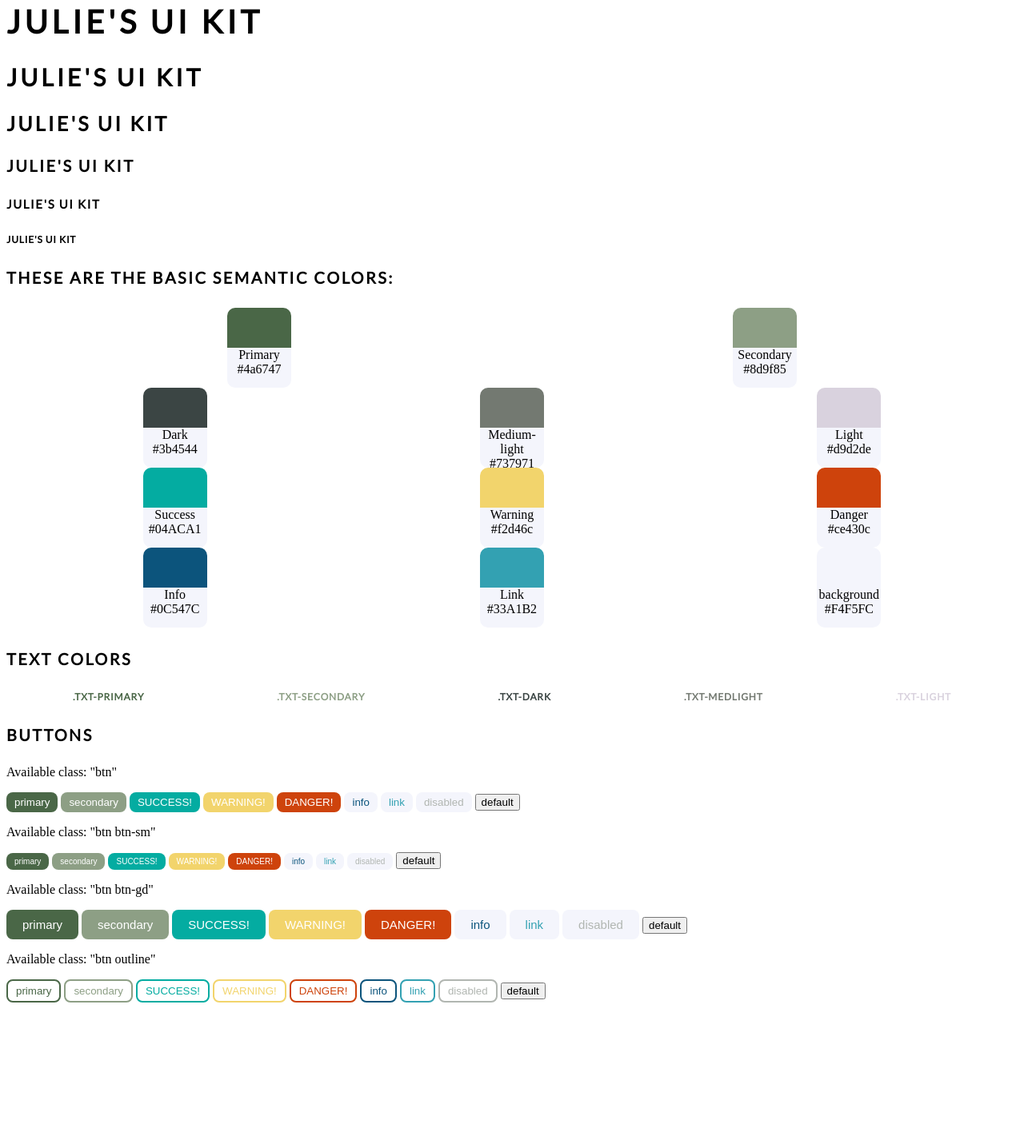
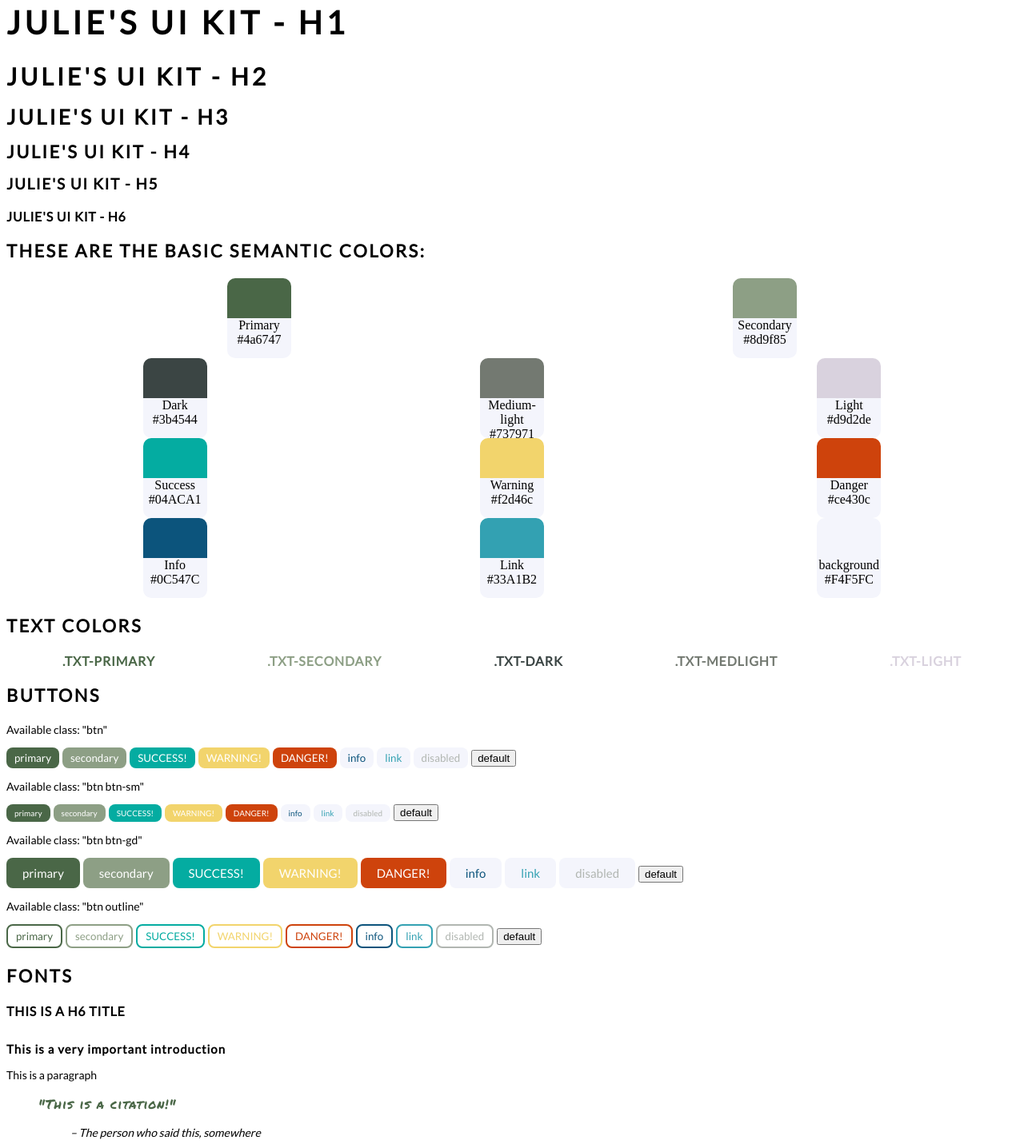
Before and after one commit to julienemo/thp-31-ux, a plain HTML site: page index.html in a window 1280 px wide. Shown: the part 24-1460 px from the top of the page at 80% size. Before the commit the page ends 1286 px from the top, so only its background shows below. Drawn offline with Linux system fonts and the light colour scheme.

Commit message:
line heights for titles done

```diff
--- a/index.html
+++ b/index.html
@@ -3,18 +3,21 @@
   <head>
     <title>Julie's UI kit</title>
     <link href="style.css" rel="stylesheet">
+    <!--title font-->
     <link href='http://fonts.googleapis.com/css?family=Lato&subset=latin,latin-ext' rel='stylesheet' type='text/css'>
+    <!--quotation font-->
+    <link href="https://fonts.googleapis.com/css?family=Amatic+SC|Permanent+Marker" rel="stylesheet">
   </head>
 
   <body>
     <!--BELOW TITLE DISPLAY-->
     <div>
-      <h1>julie's ui kit</h1>
-      <h2>julie's ui kit</h2>
-      <h3>julie's ui kit</h3>
-      <h4>julie's ui kit</h4>
-      <h5>julie's ui kit</h5>
-      <h6>julie's ui kit  </h6>
+      <h1>julie's ui kit - h1</h1>
+      <h2>julie's ui kit - h2</h2>
+      <h3>julie's ui kit - h3</h3>
+      <h4>julie's ui kit - h4</h4>
+      <h5>julie's ui kit - h5</h5>
+      <h6>julie's ui kit - h6</h6>
     </div>
 
 
@@ -149,5 +152,14 @@
       </div>
     </div>
 
+    <h4>fonts</h4>
+    <div>
+      <h6>This is a h6 title</h6>
+      <lead>This is a very important introduction</lead>
+      <p>This is a paragraph</p>
+      <blockquote><p class="quote">"This is a citation!"</p><blockquote>
+      <cite>– The person who said this, somewhere</cite>
+    </div>
+
   </body>
 </html>
--- a/style.css
+++ b/style.css
@@ -10,6 +10,7 @@
   border:none;
   padding: 5px 10px;
   border-radius: 8px;
+  font-family: lato;
 }
 
 .btn-sm
@@ -181,6 +182,8 @@ h1
   font-family: lato;
   text-transform: uppercase;
   letter-spacing: 4.8px;
+  line-height: 50px;
+
 }
 
 h2
@@ -190,41 +193,78 @@ h2
   font-family: lato;
   text-transform: uppercase;
   letter-spacing: 4px;
+  line-height: 30px;
 
 }
 
 h3
 {
-  font-size: 25px;
+  font-size: 26px;
   font-weight:bold;
   font-family: lato;
   text-transform: uppercase;
   letter-spacing: 3.2px;
+  line-height: 20px;
+
 }
 
 h4
 {
-  font-size: 20px;
+  font-size: 22px;
   font-weight:bold;
   font-family: lato;
   text-transform: uppercase;
   letter-spacing: 2.4px;
+  line-height: 10px;
+
 }
 
 h5
 {
-  font-size: 15px;
+  font-size: 19px;
   font-weight:bold;
   font-family: lato;
   text-transform: uppercase;
   letter-spacing: 1.6px;
+  line-height: 5px;
+
 }
 
 h6
 {
-  font-size: 12px;
+  font-size: 16px;
   font-weight:bold;
   font-family: lato;
   text-transform: uppercase;
   letter-spacing: 0.8px;
+  line-height: 3px;
 }
+
+p
+{
+  font-size:14px;
+  font-family: lato;
+}
+
+.quote
+{
+  font-size:16px;
+  font-family: 'Permanent Marker', cursive;
+  letter-spacing: 1px;
+  color:#4a6747;
+}
+
+cite
+{
+  font-size:14px;
+  font-family: lato;
+  font-style: italic;
+}
+
+lead
+{
+  font-size:15px;
+  font-family: lato;
+  font-weight: bold;
+  letter-spacing: 1px;
+}
```
